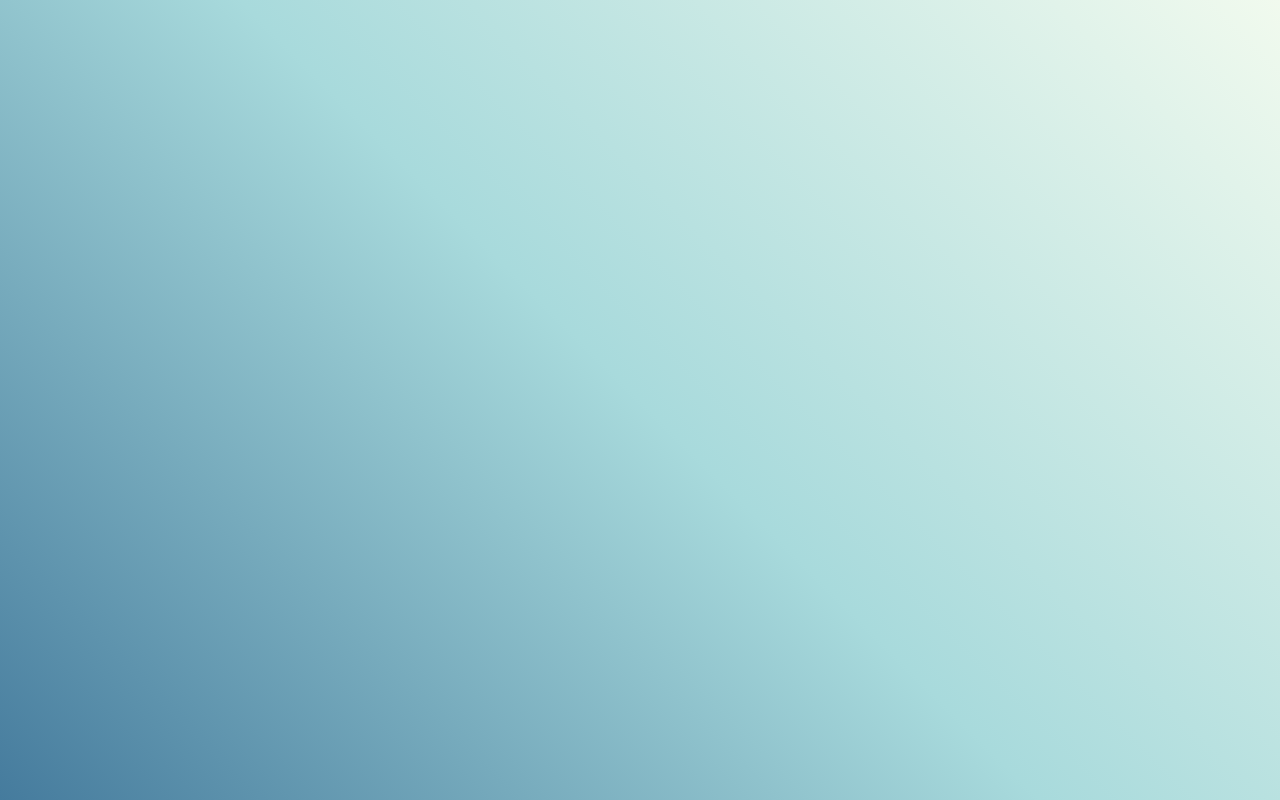
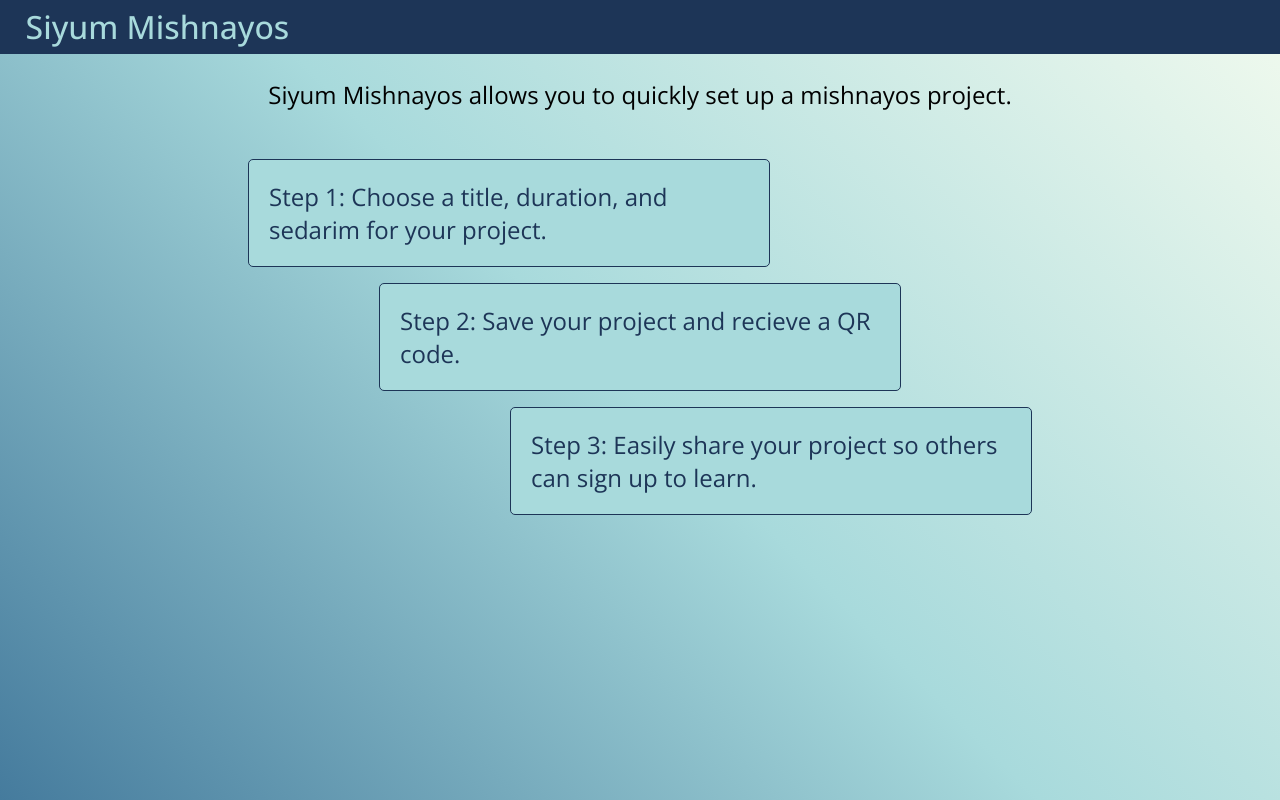
Before and after one commit to tzvi2/siyum-mishnayos, a React (Create React App) app: page /about in a window 1280 px wide. Before the commit this address had no page. Built offline with nearby package versions, Linux system fonts and the light colour scheme.

Commit message:
fixed home url

```diff
--- a/src/components/Header.js
+++ b/src/components/Header.js
@@ -6,7 +6,7 @@ import styles from '../css/Header.module.css'
 function Header() {
     return (
       <div className={styles.header}>
-        <Link to="/Siyum-Mishnayos"><h1>Siyum Mishnayos</h1></Link>
+        <Link to="/"><h1>Siyum Mishnayos</h1></Link>
      </div>
   )
 }
--- a/src/index.js
+++ b/src/index.js
@@ -11,15 +11,15 @@ import About from './components/About';
 
 ReactDOM.render(
   <DBprovider>
-    <BrowserRouter >
+    <BrowserRouter forceRefresh={true}>
       <React.StrictMode>
       <Routes>
-        <Route path='/Siyum-Mishnayos' element={<App />} />
+        <Route path='/' element={<App />} />
         <Route path='/newproject' element={<NewProjectForm />} />
         <Route path='/viewproject' element={<ViewProject />}>
           <Route path=":projectId" element={<ViewProject />} />
         </Route>
-        <Route path="Siyum-Mishnayos/about" element={<About />} />
+        <Route path="/about" element={<About />} />
       </Routes>
       </React.StrictMode>
     </BrowserRouter>
```
Also changed, not shown: package.json (+6 -5 lines), 1 other file (tests, documents, lock files or other folders).
